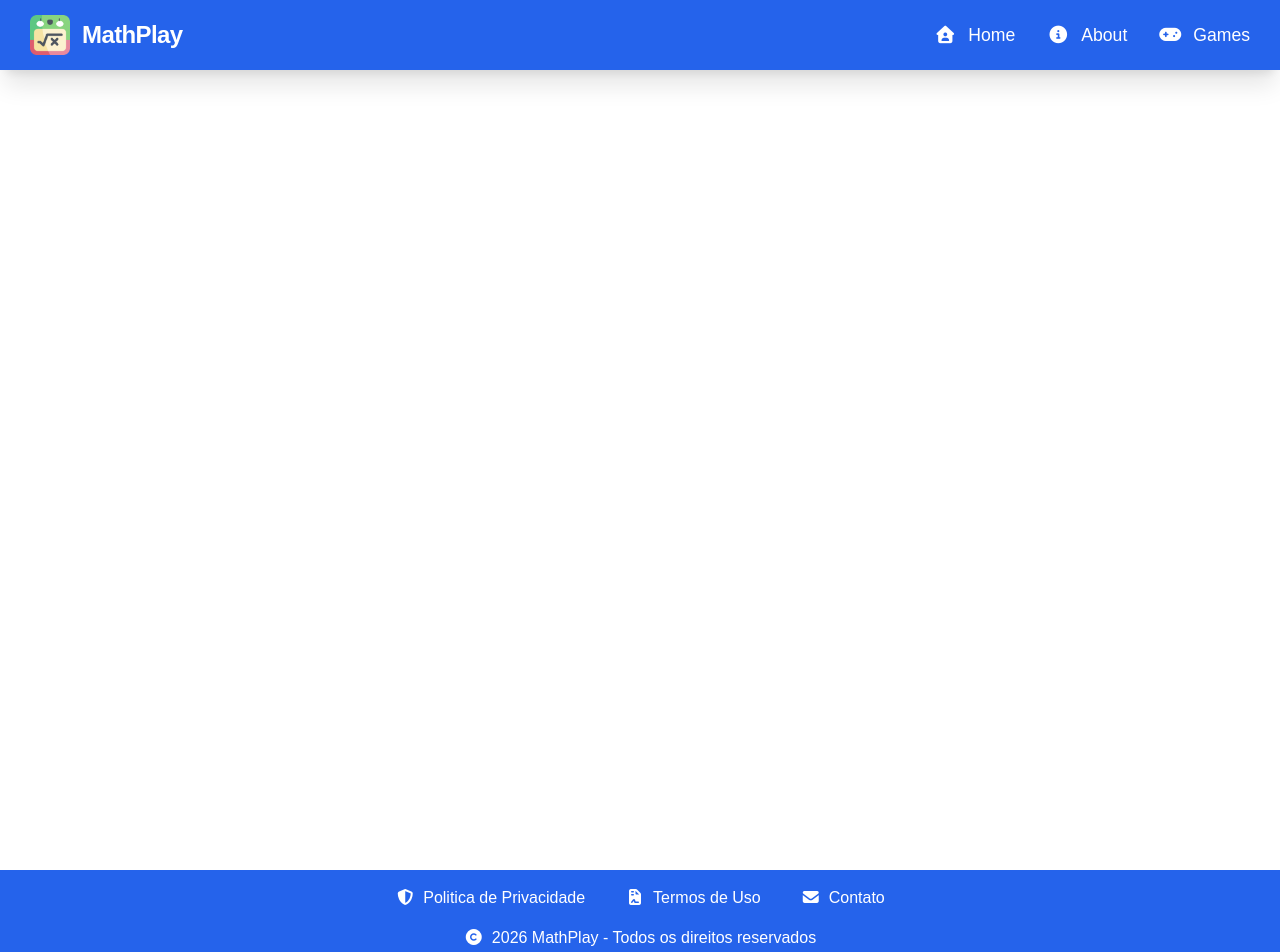
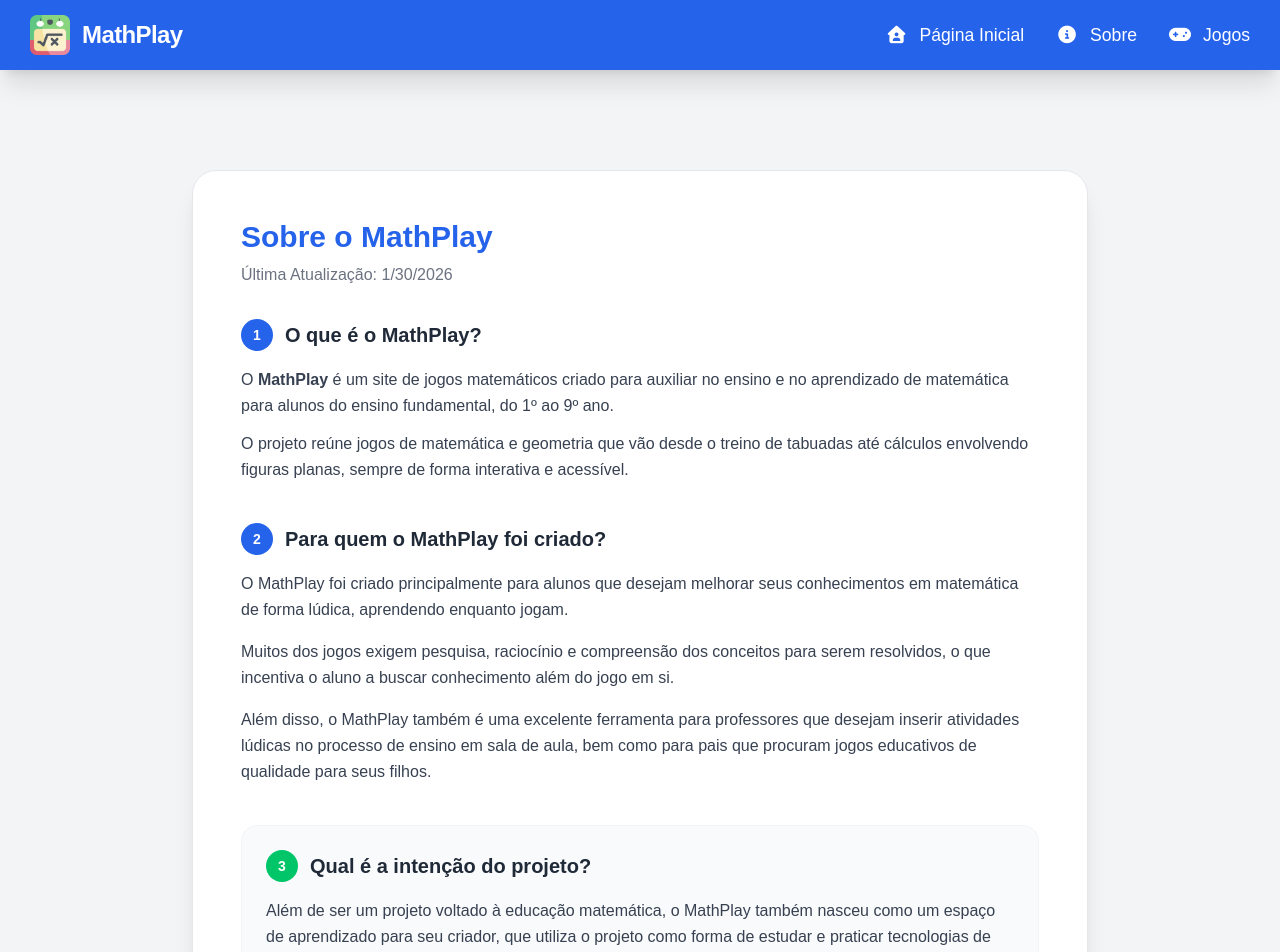
Before and after one commit to LeandersonMachado/MathPlay, a React (Vite) app: page /sobre in a window 1280 px wide. Shown: the top 952 px of the page. Built offline with nearby package versions, Linux system fonts and the light colour scheme.

Commit message:
feat: Adiciona a página Sobre e atualiza rotas

```diff
--- a/src/App.jsx
+++ b/src/App.jsx
@@ -2,10 +2,12 @@ import { Routes, Route } from 'react-router-dom';
 import NavBar from './components/NavBar';
 import Footer from './components/Footer/Footer';
 import Home from './pages/Home';
+import About  from './pages/Policy/About';
 import PrivacyPolicy from './pages/Policy/PrivacyPolicy';
 import TermsOfUse from './pages/Policy/TermsOfUse';
 import ValorDoDigito from './pages/Games/ValorDoDigito'
 import DescubraPi from './pages/Games/DescubraPi';
+
 
 import ScrollToTop from './components/ScrollToTop';
 
@@ -19,8 +21,9 @@ function App() {
             <main className="min-h-screen">
                 <Routes>
                     <Route path="/" element={<Home />} />
-                    <Route path="/policy" element={<PrivacyPolicy />} />
-                    <Route path="/terms" element={<TermsOfUse />} />
+                    <Route path="/sobre" element={<About />} />
+                    <Route path="/politica-de-privacidade" element={<PrivacyPolicy />} />
+                    <Route path="/termos-de-uso" element={<TermsOfUse />} />
                     <Route path="/valor-do-digito" element={<ValorDoDigito />} />
                     <Route path="/descubra-pi" element={<DescubraPi />} />
                 </Routes>
--- a/src/components/Footer/FooterData.js
+++ b/src/components/Footer/FooterData.js
@@ -1,12 +1,12 @@
 export const FooterData = [
     {
         title: "Politica de Privacidade",
-        url: "/policy",
+        url: "/politica-de-privacidade",
         icon: "fa-solid fa-shield-halved"
     },
     {
         title: "Termos de Uso",
-        url: "/terms",
+        url: "/termos-de-uso",
         icon: "fa-solid fa-file-contract"
     },
     {
--- a/src/components/MenuData.js
+++ b/src/components/MenuData.js
@@ -1,18 +1,18 @@
 export const MenuData = [
     {
-        title:'Home',
+        title:'Página Inicial',
         url: '/',
         cName:'nav-links',
         icon:'fa-solid fa-house-user'
     },
      {
-        title:'About',
-        url: '#',
+        title:'Sobre',
+        url: '/sobre',
         cName:'nav-links',
         icon:'fa-solid fa-info-circle'
     },
      {
-        title:'Games',
+        title:'Jogos',
         url: '/valor-do-digito',
         cName:'nav-links',
         icon:'fa-solid fa-gamepad'
--- /dev/null
+++ b/src/pages/Policy/About.jsx
@@ -0,0 +1,73 @@
+import { useEffect } from 'react';
+import LegalLayout from '../../components/LegalLayout';
+
+export default function About() {
+
+    useEffect(() => {
+        document.title = 'Sobre o MathPlay | MathPlay';
+    }, []);
+
+    return (
+        <LegalLayout
+            title="Sobre o MathPlay"
+        >
+            <section>
+                <h2 className="text-xl font-bold text-gray-800 mb-4 flex items-center">
+                    <span className="bg-[#2563EB] text-white w-8 h-8 rounded-full flex items-center justify-center mr-3 text-sm font-bold">
+                        1
+                    </span>
+                    O que é o MathPlay?
+                </h2>
+
+                <p>
+                    O <strong>MathPlay</strong> é um site de jogos matemáticos criado para auxiliar no ensino e no aprendizado de matemática para alunos do ensino fundamental, do 1º ao 9º ano.
+                </p>
+                <p className="mt-3">
+                    O projeto reúne jogos de matemática e geometria que vão desde o treino de tabuadas até cálculos envolvendo figuras planas, sempre de forma interativa e acessível.
+                </p>
+            </section>
+
+            <section>
+                <h2 className="text-xl font-bold text-gray-800 mb-4 flex items-center">
+                    <span className="bg-[#2563EB] text-white w-8 h-8 rounded-full flex items-center justify-center mr-3 text-sm font-bold">
+                        2
+                    </span>
+                    Para quem o MathPlay foi criado?
+                </h2>
+
+                <div className="space-y-4">
+                    <p>
+                        O MathPlay foi criado principalmente para alunos que desejam melhorar seus conhecimentos em matemática de forma lúdica, aprendendo enquanto jogam.
+                    </p>
+                    <p>
+                        Muitos dos jogos exigem pesquisa, raciocínio e compreensão dos conceitos para serem resolvidos, o que incentiva o aluno a buscar conhecimento além do jogo em si.
+                    </p>
+                    <p>
+                        Além disso, o MathPlay também é uma excelente ferramenta para professores que desejam inserir atividades lúdicas no processo de ensino em sala de aula, bem como para pais que procuram jogos educativos de qualidade para seus filhos.
+                    </p>
+                </div>
+            </section>
+
+            <section className="bg-gray-50 p-6 rounded-2xl border border-gray-100">
+                <h2 className="text-xl font-bold text-gray-800 mb-4 flex items-center">
+                    <span className="bg-[#00c569] text-white w-8 h-8 rounded-full flex items-center justify-center mr-3 text-sm font-bold">
+                        3
+                    </span>
+                    Qual é a intenção do projeto?
+                </h2>
+
+                <div className="space-y-4">
+                    <p>
+                        Além de ser um projeto voltado à educação matemática, o MathPlay também nasceu como um espaço de aprendizado para seu criador, que utiliza o projeto como forma de estudar e praticar tecnologias de desenvolvimento web.
+                    </p>
+                    <p>
+                        O MathPlay é uma escola para quem usa e para quem desenvolve.
+                    </p>
+                    <p>
+                        Embora o autor não seja professor de matemática, ele é professor de língua portuguesa, apaixonado por cálculo e comprometido com a criação de conteúdos matemáticos corretos, claros e confiáveis, prezando sempre pela qualidade e pela ausência de erros conceituais.
+                    </p>
+                </div>
+            </section>
+        </LegalLayout>
+    );
+}
```
